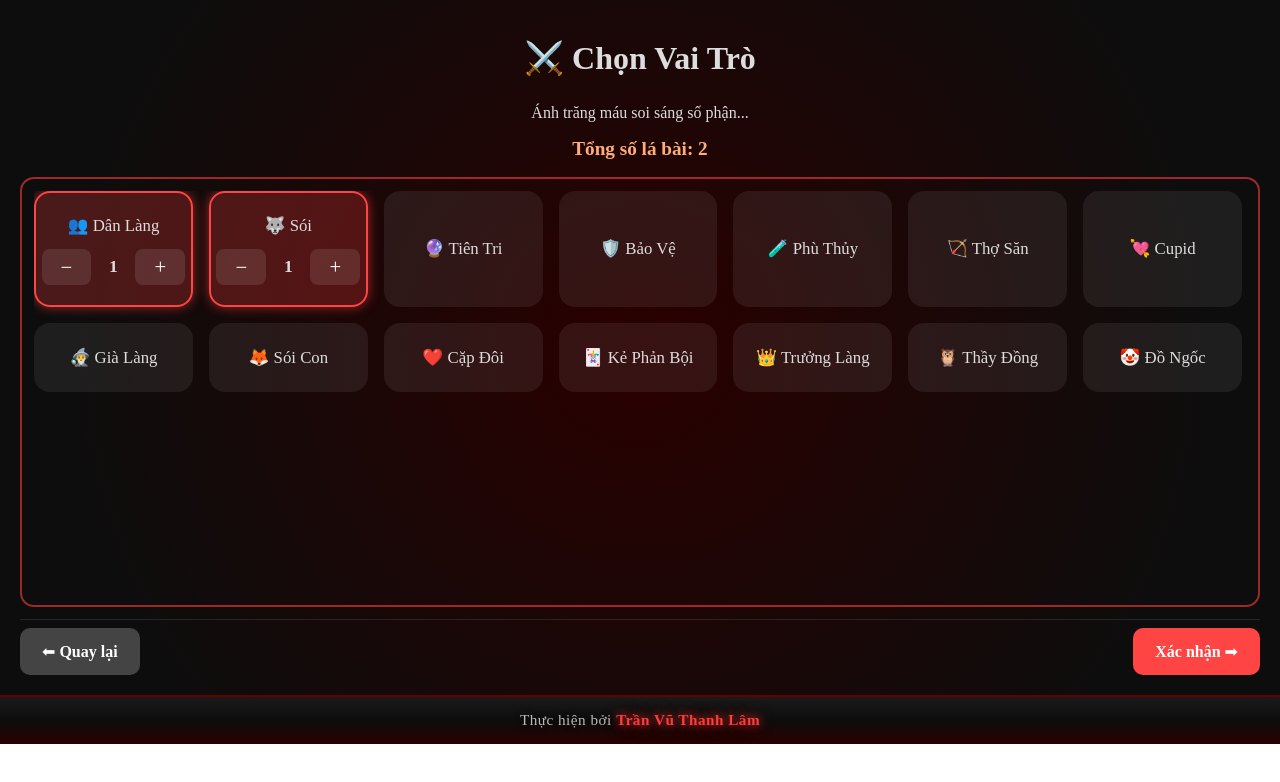
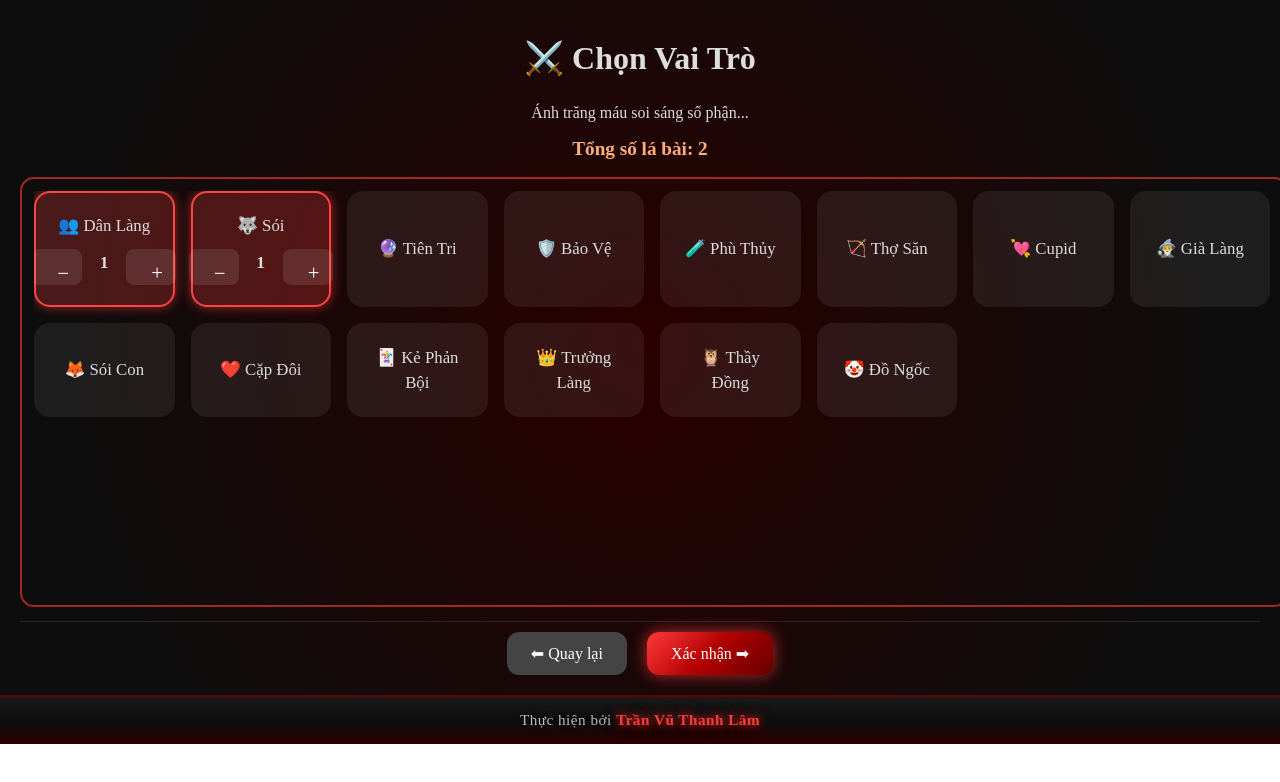
Before and after one commit to TranVuThanhLam/Werewolf-By-Best-Warwick, a Vue app in the folder vue-flip-card/: page / in a window 1280 px wide. Both pictures are taken after a click on the button "🐺 1 Thiết bị". Shown: the top 782 px of the page. Built offline with nearby package versions, Linux system fonts and the light colour scheme; a web font is replaced by a local one.

Commit message:
refactor: clean up CSS styles and enhance button UI in RoleSelector and NameInput components

```diff
--- a/vue-flip-card/src/components/NameInput.vue
+++ b/vue-flip-card/src/components/NameInput.vue
@@ -127,22 +127,14 @@ const confirmPlayers = () => {
   overflow-y: auto;
   padding-right: 6px;
 }
+.players-container::-webkit-scrollbar { width: 0px; }
+.players-container { -ms-overflow-style: none; scrollbar-width: none; }
 
-.players-container::-webkit-scrollbar {
-  width: 0px;
-}
-.players-container {
-  -ms-overflow-style: none;
-  scrollbar-width: none;
-}
-
-.player-item {
-  margin-bottom: 14px; /* cách nhau rõ hơn */
-}
+.player-item { margin-bottom: 14px; }
 
 .player-input {
   width: 100%;
-  padding: 14px 18px; /* input to hơn */
+  padding: 14px 18px;
   border-radius: 12px;
   border: 2px solid #333;
   background: #1a1a1a;
@@ -156,6 +148,7 @@ const confirmPlayers = () => {
   box-shadow: 0 0 12px rgba(255, 60, 60, 0.7);
 }
 
+/* Actions */
 .actions {
   position: sticky;
   bottom: 0;
--- a/vue-flip-card/src/components/RoleSelector.vue
+++ b/vue-flip-card/src/components/RoleSelector.vue
@@ -95,7 +95,7 @@ const confirmRoles = () => {
   flex: 1;
   display: flex;
   flex-direction: column;
-  height: 100%; /* đảm bảo chiếm full chiều cao */
+  height: 100%;
   padding: 20px;
   text-align: center;
   color: #ddd;
@@ -113,18 +113,17 @@ const confirmRoles = () => {
 }
 
 .roles-wrapper {
-  flex: 1; /* co giãn trong khung */
+  flex: 1;
   width: 100%;
   border: 2px solid rgba(255, 60, 60, 0.6);
   border-radius: 14px;
   padding: 12px;
   overflow: hidden;
-  box-sizing: border-box;
   display: flex;
   flex-direction: column;
 }
 .roles-container {
-  flex: 1; /* scroll nội bộ */
+  flex: 1;
   overflow-y: auto;
   overflow-x: hidden;
   padding-right: 4px;
@@ -133,8 +132,6 @@ const confirmRoles = () => {
   display: grid;
   grid-template-columns: repeat(auto-fit, minmax(140px, 1fr));
   gap: 16px;
-  width: 100%;
-  box-sizing: border-box;
 }
 
 .role-card {
@@ -150,9 +147,7 @@ const confirmRoles = () => {
   align-items: center;
   justify-content: center;
 }
-.role-card:hover {
-  background: rgba(255, 255, 255, 0.15);
-}
+.role-card:hover { background: rgba(255, 255, 255, 0.15); }
 .role-card.selected {
   border-color: #ff4444;
   background: rgba(255, 60, 60, 0.25);
@@ -164,8 +159,6 @@ const confirmRoles = () => {
   margin-top: 10px;
   display: flex;
   gap: 10px;
-  align-items: center;
-  justify-content: center;
 }
 .strong .counter button {
   width: 36px;
@@ -176,9 +169,6 @@ const confirmRoles = () => {
   background: rgba(255,255,255,0.1);
   color: #fff;
   cursor: pointer;
-  display: flex;
-  align-items: center;
-  justify-content: center;
 }
 .strong .counter button:hover {
   background: rgba(255,255,255,0.2);
@@ -190,23 +180,41 @@ const confirmRoles = () => {
   font-size: 1.1rem;
 }
 
+/* Actions */
 .actions {
   display: flex;
-  justify-content: space-between;
-  margin-top: 12px;
-  padding-top: 8px;
-  border-top: 1px solid rgba(255,255,255,0.1); /* phân cách nút */
+  justify-content: center;
+  gap: 20px;
+  margin-top: 14px;
+  padding-top: 10px;
+  border-top: 1px solid rgba(255,255,255,0.1);
 }
+
 .btn {
-  padding: 14px 22px;
-  border-radius: 10px;
+  padding: 12px 24px;
+  border: none;
+  border-radius: 12px;
+  font-size: 1rem;
   cursor: pointer;
-  border: none;
-  font-weight: bold;
-  font-size: 1rem;
+  color: #fff;
+  transition: all 0.3s;
 }
-.btn.back { background: #444; color: #fff; }
-.btn.next { background: #ff4444; color: #fff; }
+
+.btn.back {
+  background: #444;
+}
+.btn.back:hover {
+  background: #666;
+}
+
+.btn.next {
+  background: linear-gradient(135deg, #ff3b3b, #b30000, #660000);
+  box-shadow: 0 0 16px rgba(255, 60, 60, 0.7);
+}
+.btn.next:hover {
+  box-shadow: 0 0 25px rgba(255, 60, 60, 1);
+  transform: scale(1.07);
+}
 
 @media (max-width: 480px) {
   .title { font-size: 1.6rem; }
```
